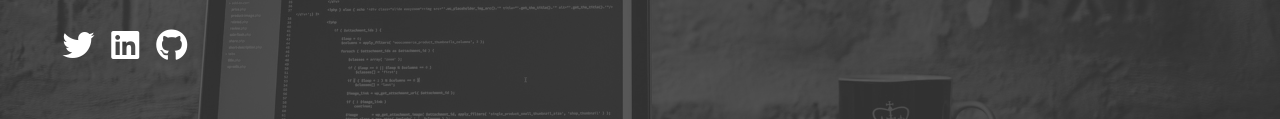
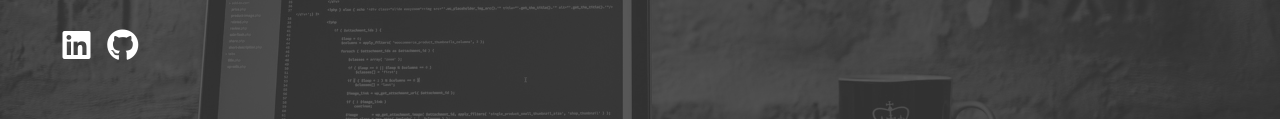
Before and after one commit to Erxrick/PortfolioProject, a website: page FirstWebsite/index.html in a window 1280 px wide. Shown: the part 373-492 px from the top of the page. Drawn offline with Linux system fonts and the light colour scheme.

Commit message:
Removed Twitter link
Cause I don't have a twitter set up

```diff
--- a/FirstWebsite/index.html
+++ b/FirstWebsite/index.html
@@ -48,7 +48,7 @@
 			<h1 class="lg-heading">Zachery L. <span class="text-secondary">Anderson</span></h1>
 			<h2 class="sm-heading">Software Developer, Programmer & Hard Worker</h2>
 			<div class="icons">
-				<a href="#!"> <i class="fab fa-twitter fa-2x"></i> </a>
+				<!-- <a href="#!"> <i class="fab fa-twitter fa-2x"></i> </a> -->
 				<a href="https://www.linkedin.com/in/zachery-l-anderson/">
 					<i class="fab fa-linkedin fa-2x"></i>
 				</a>
```
